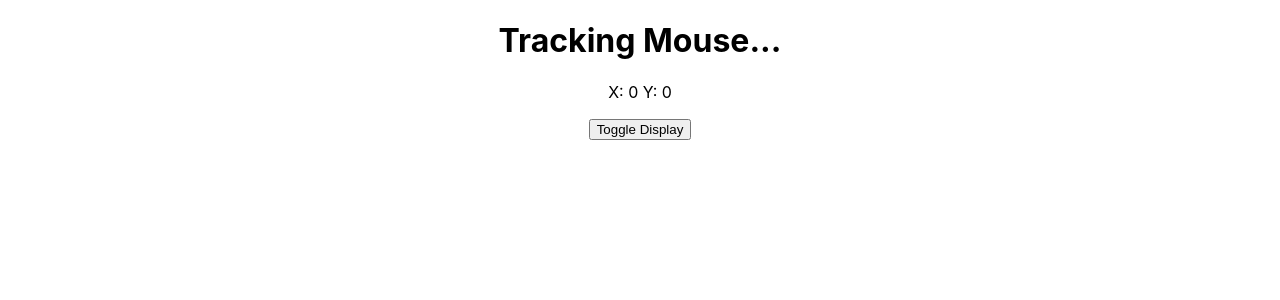
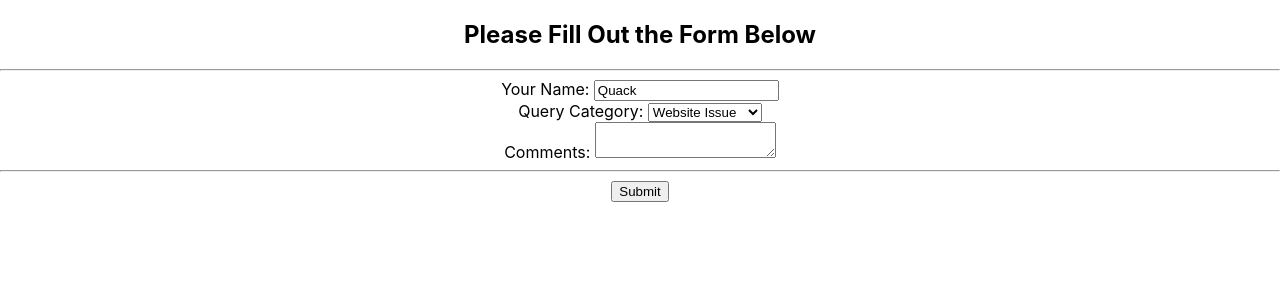
Before and after one commit to Quack842/gitpod-react, a React (Create React App) app in the folder my-app/: page / in a window 1280 px wide. Shown: the top 300 px of the page. Built offline with nearby package versions, Linux system fonts and the light colour scheme.

Commit message:
follow along Forms

```diff
--- a/my-app/src/App.js
+++ b/my-app/src/App.js
@@ -11,12 +11,14 @@
 // import MethodsAsPropsParent from './components/MethodsAsPropsParent';
 // import RenderingLists from './components/RenderingLists';
 // import LifeCyclesCDU from './components/LifeCyclesCDU';
-import LifeCyclesCWU from './components/LifeCyclesCWU';
+// import LifeCyclesCWU from './components/LifeCyclesCWU';
+// import ControlledForm from './components/ControlledForm';
+import UncontrolledForm from './components/UncontrolledForm';
 
 function App() {
   return (
     <div className="App">
-      <LifeCyclesCWU />
+      <UncontrolledForm />
     </div>
   );
 }
--- /dev/null
+++ b/my-app/src/components/ControlledForm.js
@@ -0,0 +1,76 @@
+import React, { Component } from 'react'
+
+export class ControlledForm extends Component {
+    constructor(props) {
+        super(props)
+
+        this.state = {
+            name: '',
+            selectCategory: 'website',
+            comments: ''
+        }
+    }
+
+    handleNameChange = (event) => {
+        this.setState({
+            name: event.target.value
+        })
+    }
+    handleSelect = (event) => {
+        this.setState({
+            selectCategory: event.target.value
+        })
+    }
+    handleComment = (event) => {
+        this.setState({
+            comments: event.target.value
+        })
+    }
+    handleSubmit = (event) => {
+        event.preventDefault();
+        console.log(this.state)
+    }
+    render() {
+        return (
+        <div>
+            <h2>Please Fill Out the Form Below</h2>
+            <hr />
+            <form onSubmit={this.handleSubmit}>
+                <div>
+                    <label htmlFor='id-name'>Your Name: </label>
+                    <input
+                        value={this.state.name}
+                        onChange={this.handleNameChange}
+                        id='id-name'
+                        type='text'
+                        name='name'/>
+                </div>
+                <div>
+                    <label htmlFor='id-category'>Query Category: </label>
+                    <select
+                        id='id-category'
+                        name='category'
+                        onChange={this.handleSelect}
+                        value={this.state.selectCategory} >
+                        <option>Website Issue</option>
+                        <option>Order Issue</option>
+                        <option>General Inquiry</option>
+                    </select>
+                </div>
+                <div>
+                    <label htmlFor='id-comments'>Comments: </label>
+                    <textarea
+                        id='id-comments'
+                        name='comments'
+                        onChange={this.handleComment}
+                        value={this.state.comments} />
+                </div>
+                <hr/>
+                <input type='submit' value='Submit' />
+            </form>
+        </div>
+        )
+    }
+}
+
+export default ControlledForm
--- /dev/null
+++ b/my-app/src/components/UncontrolledForm.js
@@ -0,0 +1,57 @@
+import React, { Component } from 'react'
+
+export class UncontrolledForm extends Component {
+    constructor(props) {
+        super(props)
+        this.inputName = React.createRef();
+        this.inputCategory = React.createRef();
+        this.inputComments = React.createRef();
+    }
+    handleSubmit = (event) => {
+        event.preventDefault();
+        console.log(this.inputName.current.value)
+        console.log(this.inputCategory.current.value)
+        console.log(this.inputComments.current.value)
+    }
+    render() {
+        return (
+        <div>
+            <h2>Please Fill Out the Form Below</h2>
+            <hr />
+            <form onSubmit={this.handleSubmit}>
+                <div>
+                    <label htmlFor='id-name'>Your Name: </label>
+                    <input
+                        id='id-name'
+                        type='text'
+                        name='name'
+                        defaultValue='Quack'
+                        ref={this.inputName}/>
+                </div>
+                <div>
+                    <label htmlFor='id-category'>Query Category: </label>
+                    <select
+                        id='id-category'
+                        name='category'
+                        ref={this.inputCategory} >
+                        <option>Website Issue</option>
+                        <option>Order Issue</option>
+                        <option>General Inquiry</option>
+                    </select>
+                </div>
+                <div>
+                    <label htmlFor='id-comments'>Comments: </label>
+                    <textarea
+                        id='id-comments'
+                        name='comments'
+                        ref={this.inputComments} />
+                </div>
+                <hr/>
+                <input type='submit' value='Submit' />
+            </form>
+        </div>
+        )
+    }
+}
+
+export default UncontrolledForm
```
